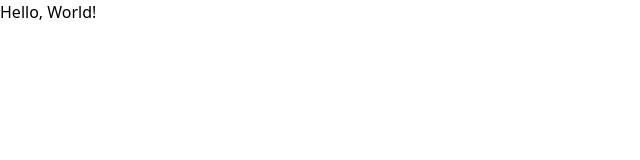
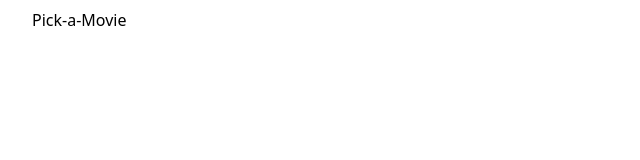
Before and after one commit to JBogart91/pick-a-movie, a React (Create React App) app: page / in a window 1280 px wide. Shown: the top 160 px of the page, without its empty margins (0-640 px from the left). Built offline with nearby package versions, Linux system fonts and the light colour scheme.

Commit message:
Basic styling changes

```diff
--- a/src/components/App.tsx
+++ b/src/components/App.tsx
@@ -1,8 +1,10 @@
 const  App = ()  => {
   return (
-    <div>
-      <h1>Hello, World!</h1>
-    </div>
+    <>
+      <div id="container" className="px-8">
+        <h1 className="mt-2">Pick-a-Movie</h1>
+      </div>
+    </>
   );
 }
 
```
